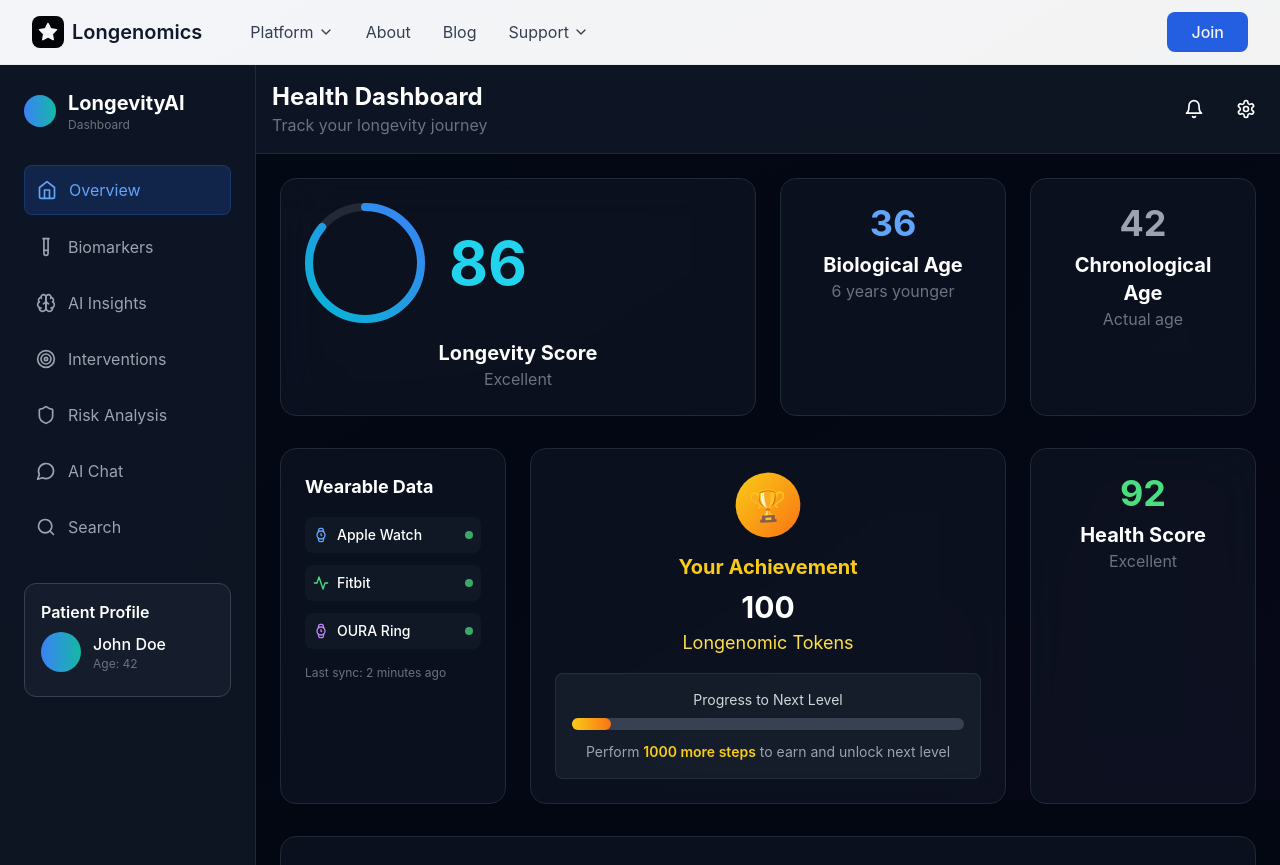
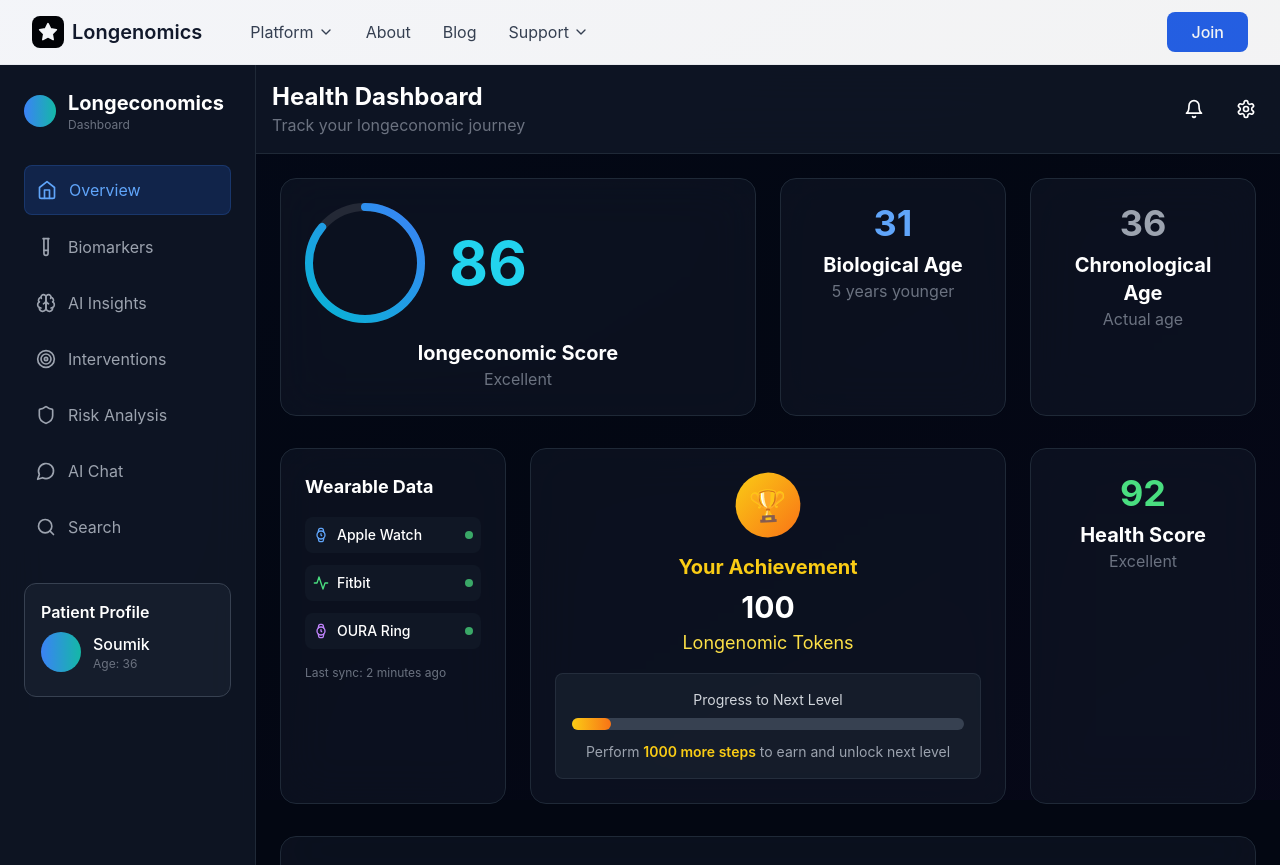
Before and after one commit to tanveeKariya/longenomics, a React (Vite) app: page /dashboard in a window 1280 px wide. Built offline with nearby package versions, Linux system fonts and the light colour scheme.

Commit message:
changes commit

```diff
--- a/src/components/Dashboard.tsx
+++ b/src/components/Dashboard.tsx
@@ -1050,6 +1050,7 @@
 
 import React, { useState, useEffect } from 'react';
 import { motion, AnimatePresence } from 'framer-motion';
+import { Link } from 'react-router-dom';
 import {
   User,
   Heart,
@@ -1082,6 +1083,7 @@ import {
   Eye
 } from 'lucide-react';
 
+
 // Circular Progress Component
 const CircularProgress: React.FC<{ value: number; size?: number; strokeWidth?: number }> = ({
   value,
@@ -1091,6 +1093,7 @@ const CircularProgress: React.FC<{ value: number; size?: number; strokeWidth?: n
   const radius = (size - strokeWidth) / 2;
   const circumference = 2 * Math.PI * radius;
   const offset = circumference - (value / 100) * circumference;
+
 
   return (
     <div className="flex items-center space-x-6">
@@ -1791,10 +1794,10 @@ const Dashboard: React.FC = () => {
         >
           <div className="flex items-center mb-8">
             <div className="w-8 h-8 bg-gradient-to-r from-blue-500 to-teal-500 rounded-full mr-3"></div>
-            <div>
-              <h2 className="text-xl font-bold">LongevityAI</h2>
-              <p className="text-xs text-gray-500">Dashboard</p>
-            </div>
+          <Link to="/" className="block cursor-pointer">
+  <h2 className="text-xl font-bold">Longeconomics</h2>
+  <p className="text-xs text-gray-500">Dashboard</p>
+</Link>
           </div>
 
           <nav className="space-y-2">
@@ -1819,8 +1822,8 @@ const Dashboard: React.FC = () => {
             <div className="flex items-center mb-2">
               <div className="w-10 h-10 bg-gradient-to-r from-blue-500 to-teal-500 rounded-full mr-3"></div>
               <div>
-                <p className="font-medium">John Doe</p>
-                <p className="text-xs text-gray-500">Age: 42</p>
+                <p className="font-medium">Soumik</p>
+                <p className="text-xs text-gray-500">Age: 36</p>
               </div>
             </div>
           </div>
@@ -1833,7 +1836,7 @@ const Dashboard: React.FC = () => {
             <div className="flex justify-between items-center">
               <div>
                 <h1 className="text-2xl font-bold">Health Dashboard</h1>
-                <p className="text-gray-500">Track your longevity journey</p>
+                <p className="text-gray-500">Track your longeconomic journey</p>
               </div>
               <div className="flex items-center space-x-4">
                 <button className="p-2 hover:bg-gray-800/50 rounded-lg transition-colors">
@@ -1857,7 +1860,7 @@ const Dashboard: React.FC = () => {
               >
                 <div className="text-center">
                   <CircularProgress value={86} />
-                  <h3 className="text-xl font-bold mt-4">Longevity Score</h3>
+                  <h3 className="text-xl font-bold mt-4">longeconomic Score</h3>
                   <p className="text-gray-500">Excellent</p>
                 </div>
               </motion.div>
@@ -1868,9 +1871,9 @@ const Dashboard: React.FC = () => {
                 transition={{ delay: 0.1 }}
                 className="bg-gray-900/60 backdrop-blur-xl rounded-2xl p-6 border border-gray-800 text-center"
               >
-                <div className="text-4xl font-bold text-blue-400">36</div>
+                <div className="text-4xl font-bold text-blue-400">31</div>
                 <h3 className="text-xl font-bold mt-2">Biological Age</h3>
-                <p className="text-gray-500">6 years younger</p>
+                <p className="text-gray-500">5 years younger</p>
               </motion.div>
 
               <motion.div
@@ -1879,7 +1882,7 @@ const Dashboard: React.FC = () => {
                 transition={{ delay: 0.2 }}
                 className="bg-gray-900/60 backdrop-blur-xl rounded-2xl p-6 border border-gray-800 text-center"
               >
-                <div className="text-4xl font-bold text-gray-400">42</div>
+                <div className="text-4xl font-bold text-gray-400">36</div>
                 <h3 className="text-xl font-bold mt-2">Chronological Age</h3>
                 <p className="text-gray-500">Actual age</p>
               </motion.div>
--- a/src/components/FeaturesSection.tsx
+++ b/src/components/FeaturesSection.tsx
@@ -24,7 +24,7 @@ const FeaturesSection = () => {
             </h4>
             <div className="aspect-video bg-gray-100 rounded-xl overflow-hidden border-2 border-gray-300">
               <img
-                src="https://images.pexels.com/photos/1188751/pexels-photo-1188751.jpeg"
+                src="https://cdn.prod.website-files.com/685392287f5df8eff390d613/685392f277271d9fcbf1cb54_7903ec84-f498-4711-9645-ccc860595e64.avif"
                 alt="Health timeline interface"
                 className="w-full h-full object-cover"
               />
@@ -38,7 +38,7 @@ const FeaturesSection = () => {
             </h4>
             <div className="aspect-video bg-gray-100 rounded-xl overflow-hidden border-2 border-gray-300">
               <img
-                src="https://images.pexels.com/photos/5083221/pexels-photo-5083221.jpeg"
+                src="https://cdn.prod.website-files.com/685392287f5df8eff390d613/685392f2b748cb521ead3f8d_c52ec2f4-badd-4492-a715-92ae6bfb3d5c.avif"
                 alt="Data visualization with smartwatch"
                 className="w-full h-full object-cover"
               />
@@ -54,7 +54,7 @@ const FeaturesSection = () => {
             </h4>
             <div className="aspect-video bg-gray-100 rounded-xl overflow-hidden border-2 border-gray-300">
               <img
-                src="https://images.pexels.com/photos/1472887/pexels-photo-1472887.jpeg"
+                src="https://cdn.prod.website-files.com/685392287f5df8eff390d613/685392f2a63c889514074010_1826986f-f50d-4568-b8c0-40fa779c39cf.avif"
                 alt="Meditation and wellness session"
                 className="w-full h-full object-cover"
               />
@@ -68,7 +68,7 @@ const FeaturesSection = () => {
             </h4>
             <div className="aspect-video bg-gray-100 rounded-xl overflow-hidden border-2 border-gray-300">
               <img
-                src="https://images.pexels.com/photos/9944901/pexels-photo-9944901.jpeg"
+                src="https://cdn.prod.website-files.com/685392287f5df8eff390d613/685392f20292ee1d3dd8f5ab_90ac9e67-1057-47c1-933d-4269a8ab9b71.avif"
                 alt="Health goal setting interface"
                 className="w-full h-full object-cover"
               />
--- a/src/components/HeroSection.tsx
+++ b/src/components/HeroSection.tsx
@@ -29,7 +29,7 @@ const HeroSection = () => {
   return (
     <section className="bg-gray-50 py-20 lg:py-32">
       <div className="max-w-7xl mx-auto px-4 sm:px-6 lg:px-8 text-center">
-        <h1 className="text-5xl sm:text-6xl lg:text-7xl font-black text-gray-900 mb-8 leading-tight tracking-tight">
+        <h1 className="text-5xl sm:text-6xl lg:text-7xl font-black text-gray-900 mb-8 leading-tight tracking-tight font-semibold">
           Your Gamified Digital<br />
           Twin for Better Health
         </h1>
```
